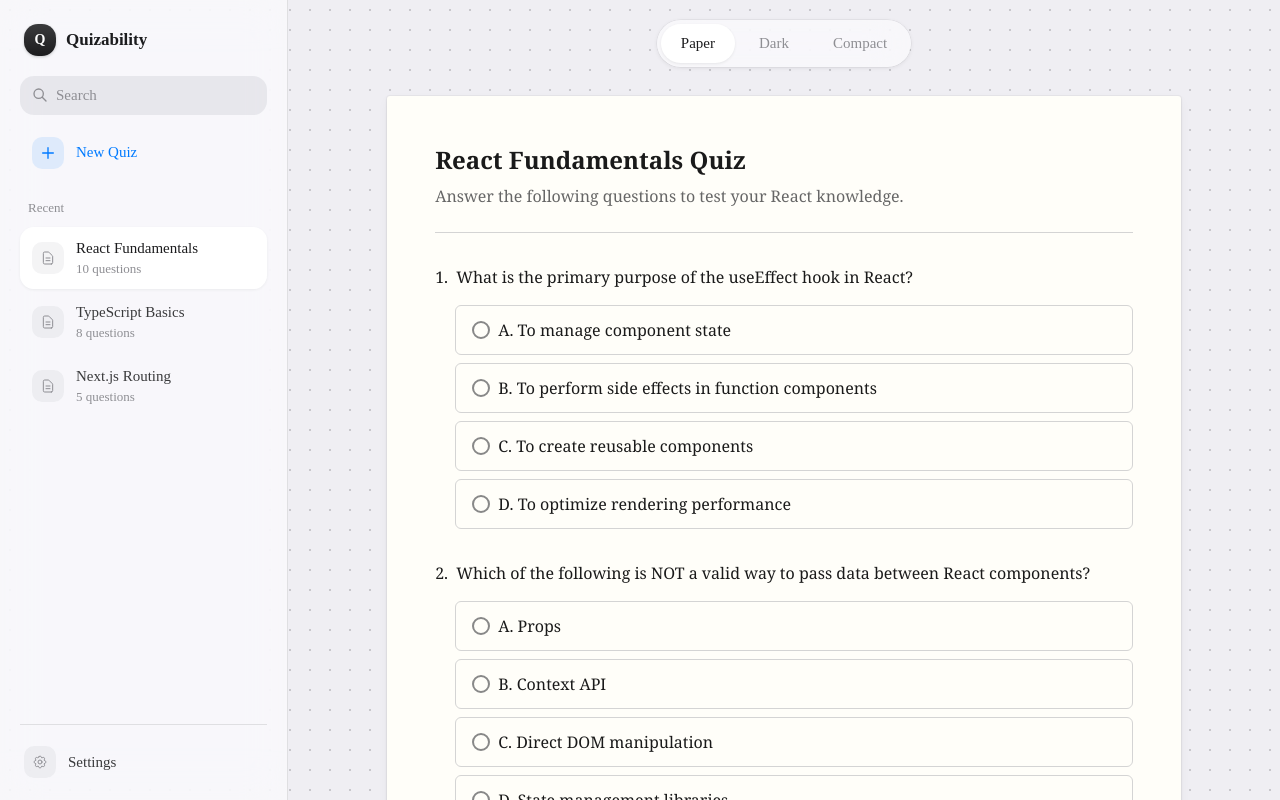
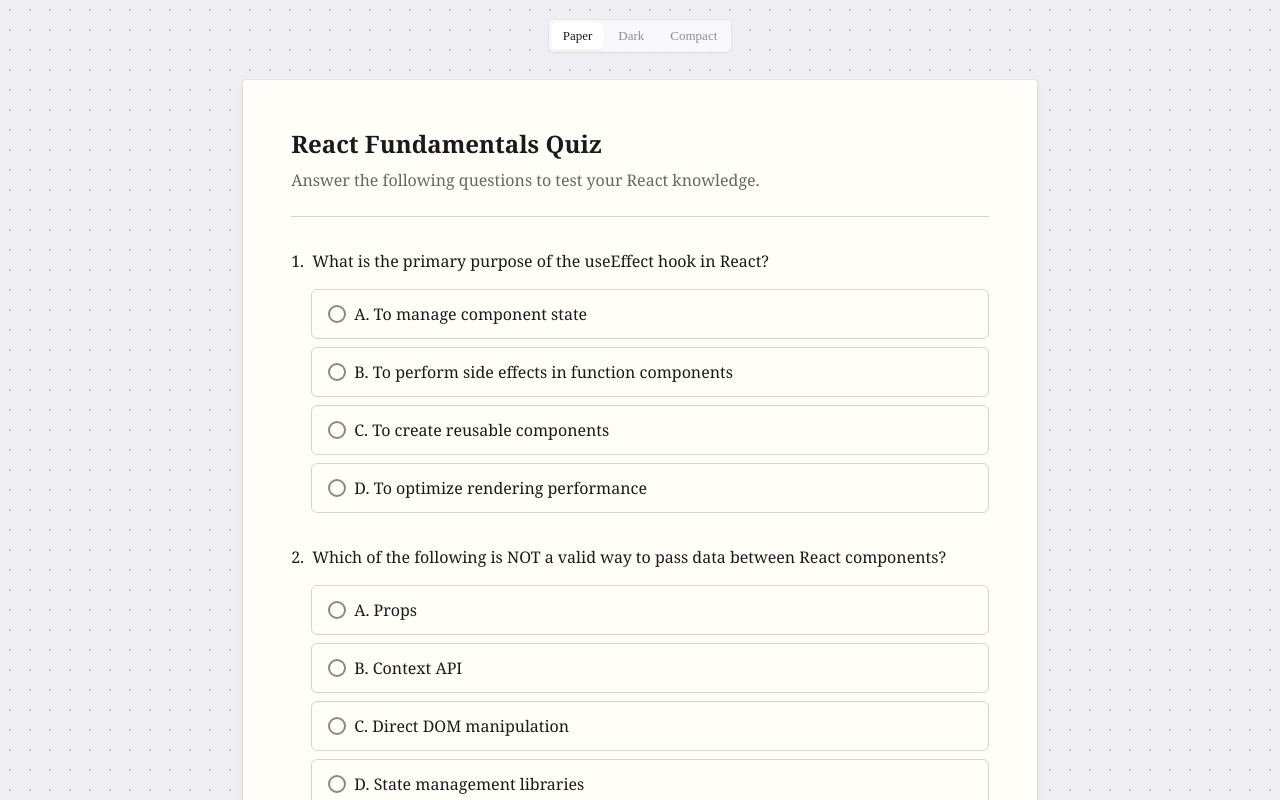
Before and after one commit to 0xjeffro/quizability, a Next.js app: page / in a window 1280 px wide. Shown: the top 800 px of the page. Built offline with nearby package versions, Linux system fonts and the light colour scheme.

Commit message:
feat: refactor layout by removing sidebar and adjusting main content area

```diff
--- a/app/page.tsx
+++ b/app/page.tsx
@@ -27,12 +27,6 @@ const sampleQuestion2 = {
   ],
 };
 
-const quizzes = [
-  { id: 1, title: "React Fundamentals", questions: 10, active: true },
-  { id: 2, title: "TypeScript Basics", questions: 8, active: false },
-  { id: 3, title: "Next.js Routing", questions: 5, active: false },
-];
-
 export default function Home() {
   const [theme, setTheme] = useState<PaperTheme>("paper");
 
@@ -46,184 +40,29 @@ export default function Home() {
         backgroundSize: "20px 20px",
       }}
     >
-      {/* Sidebar - iOS style */}
-      <aside
-        className="fixed left-0 top-0 bottom-0 w-72 p-3 z-20"
-        style={{
-          background: "rgba(251, 251, 253, 0.72)",
-          backdropFilter: "saturate(180%) blur(20px)",
-          WebkitBackdropFilter: "saturate(180%) blur(20px)",
-          borderRight: "0.5px solid rgba(0, 0, 0, 0.1)",
-        }}
-      >
-        {/* Logo */}
-        <div className="flex items-center gap-2.5 px-3 py-3 mb-2">
+      {/* Floating toolbar */}
+      <div className="fixed top-5 left-0 right-0 flex justify-center z-10 pointer-events-none">
           <div
-            className="w-8 h-8 rounded-xl flex items-center justify-center"
+            className="flex items-center gap-0.5 p-0.5 rounded pointer-events-auto"
             style={{
-              background: "linear-gradient(180deg, #3a3a3c 0%, #1c1c1e 100%)",
-              boxShadow: "0 1px 3px rgba(0,0,0,0.2)",
-            }}
-          >
-            <span className="text-white text-sm font-semibold">Q</span>
-          </div>
-          <span className="font-semibold text-[#1c1c1e] text-[17px]">
-            Quizability
-          </span>
-        </div>
-
-        {/* Search Bar */}
-        <div className="px-2 mb-3">
-          <div
-            className="flex items-center gap-2 px-3 py-2 rounded-xl"
-            style={{ background: "rgba(118, 118, 128, 0.12)" }}
-          >
-            <svg
-              className="w-4 h-4 text-[#8e8e93]"
-              fill="none"
-              stroke="currentColor"
-              viewBox="0 0 24 24"
-            >
-              <path
-                strokeLinecap="round"
-                strokeLinejoin="round"
-                strokeWidth={2}
-                d="M21 21l-6-6m2-5a7 7 0 11-14 0 7 7 0 0114 0z"
-              />
-            </svg>
-            <span className="text-[#8e8e93] text-[15px]">Search</span>
-          </div>
-        </div>
-
-        {/* New Quiz Button */}
-        <div className="px-2 mb-2">
-          <button className="w-full flex items-center gap-3 px-3 py-2.5 rounded-xl text-[15px] text-[#007aff] hover:bg-white/50 active:bg-white/70 transition-all active:scale-[0.98]">
-            <div
-              className="w-8 h-8 rounded-lg flex items-center justify-center"
-              style={{ background: "rgba(0, 122, 255, 0.1)" }}
-            >
-              <svg className="w-4 h-4" fill="none" stroke="currentColor" viewBox="0 0 24 24">
-                <path strokeLinecap="round" strokeLinejoin="round" strokeWidth={2} d="M12 4v16m8-8H4" />
-              </svg>
-            </div>
-            New Quiz
-          </button>
-        </div>
-
-        {/* Section Label */}
-        <div className="px-4 py-2">
-          <span className="text-[13px] font-medium text-[#8e8e93]">
-            Recent
-          </span>
-        </div>
-
-        {/* Quiz List */}
-        <nav className="px-2 space-y-0.5">
-          {quizzes.map((quiz) => (
-            <a
-              key={quiz.id}
-              href="#"
-              className={`flex items-center gap-3 px-3 py-2.5 rounded-xl text-[15px] transition-all active:scale-[0.98] ${
-                quiz.active
-                  ? "bg-white/90 shadow-sm"
-                  : "hover:bg-white/50 active:bg-white/70"
-              }`}
-              style={quiz.active ? { boxShadow: "0 1px 3px rgba(0,0,0,0.06)" } : {}}
-            >
-              <div
-                className="w-8 h-8 rounded-lg flex items-center justify-center"
-                style={{ background: "rgba(118, 118, 128, 0.08)" }}
-              >
-                <svg
-                  className="w-4 h-4 text-[#8e8e93]"
-                  fill="none"
-                  stroke="currentColor"
-                  viewBox="0 0 24 24"
-                >
-                  <path
-                    strokeLinecap="round"
-                    strokeLinejoin="round"
-                    strokeWidth={1.5}
-                    d="M9 12h6m-6 4h6m2 5H7a2 2 0 01-2-2V5a2 2 0 012-2h5.586a1 1 0 01.707.293l5.414 5.414a1 1 0 01.293.707V19a2 2 0 01-2 2z"
-                  />
-                </svg>
-              </div>
-              <div className="flex-1 min-w-0">
-                <div className={`truncate ${quiz.active ? "text-[#1c1c1e]" : "text-[#3a3a3c]"}`}>
-                  {quiz.title}
-                </div>
-                <div className="text-[13px] text-[#8e8e93]">
-                  {quiz.questions} questions
-                </div>
-              </div>
-            </a>
-          ))}
-        </nav>
-
-        {/* Bottom Section */}
-        <div className="absolute bottom-3 left-3 right-3">
-          <div
-            className="mx-2 mb-3"
-            style={{ height: "0.5px", background: "rgba(0, 0, 0, 0.1)" }}
-          />
-          <a
-            href="#"
-            className="flex items-center gap-3 px-3 py-2.5 rounded-xl text-[15px] text-[#3a3a3c] hover:bg-white/50 active:bg-white/70 transition-all active:scale-[0.98]"
-          >
-            <div
-              className="w-8 h-8 rounded-lg flex items-center justify-center"
-              style={{ background: "rgba(118, 118, 128, 0.08)" }}
-            >
-              <svg
-                className="w-4 h-4 text-[#8e8e93]"
-                fill="none"
-                stroke="currentColor"
-                viewBox="0 0 24 24"
-              >
-                <path
-                  strokeLinecap="round"
-                  strokeLinejoin="round"
-                  strokeWidth={1.5}
-                  d="M10.325 4.317c.426-1.756 2.924-1.756 3.35 0a1.724 1.724 0 002.573 1.066c1.543-.94 3.31.826 2.37 2.37a1.724 1.724 0 001.065 2.572c1.756.426 1.756 2.924 0 3.35a1.724 1.724 0 00-1.066 2.573c.94 1.543-.826 3.31-2.37 2.37a1.724 1.724 0 00-2.572 1.065c-.426 1.756-2.924 1.756-3.35 0a1.724 1.724 0 00-2.573-1.066c-1.543.94-3.31-.826-2.37-2.37a1.724 1.724 0 00-1.065-2.572c-1.756-.426-1.756-2.924 0-3.35a1.724 1.724 0 001.066-2.573c-.94-1.543.826-3.31 2.37-2.37.996.608 2.296.07 2.572-1.065z"
-                />
-                <path
-                  strokeLinecap="round"
-                  strokeLinejoin="round"
-                  strokeWidth={1.5}
-                  d="M15 12a3 3 0 11-6 0 3 3 0 016 0z"
-                />
-              </svg>
-            </div>
-            Settings
-          </a>
-        </div>
-      </aside>
-
-      {/* Main Area */}
-      <div className="pl-72">
-        {/* Floating toolbar - iOS pill style */}
-        <div className="fixed top-5 left-72 right-0 flex justify-center z-10 pointer-events-none">
-          <div
-            className="flex items-center gap-1 p-1 rounded-full pointer-events-auto"
-            style={{
-              background: "rgba(251, 251, 253, 0.72)",
+              background: "rgba(251, 251, 253, 0.8)",
               backdropFilter: "saturate(180%) blur(20px)",
               WebkitBackdropFilter: "saturate(180%) blur(20px)",
-              boxShadow: "0 1px 4px rgba(0,0,0,0.08), 0 0 0 0.5px rgba(0,0,0,0.08)",
+              boxShadow: "0 1px 3px rgba(0,0,0,0.06), 0 0 0 0.5px rgba(0,0,0,0.06)",
             }}
           >
             {(["paper", "dark", "compact"] as const).map((t) => (
               <button
                 key={t}
                 onClick={() => setTheme(t)}
-                className={`px-5 py-2 text-[15px] rounded-full transition-all active:scale-[0.96] capitalize ${
+                className={`px-3 py-1 text-[13px] rounded-sm transition-all capitalize ${
                   theme === t
-                    ? "bg-white text-[#1c1c1e] shadow-sm"
+                    ? "bg-white text-[#1c1c1e]"
                     : "text-[#8e8e93] hover:text-[#3a3a3c]"
                 }`}
                 style={
                   theme === t
-                    ? { boxShadow: "0 1px 3px rgba(0,0,0,0.08)" }
+                    ? { boxShadow: "0 1px 2px rgba(0,0,0,0.06)" }
                     : {}
                 }
               >
@@ -233,8 +72,8 @@ export default function Home() {
           </div>
         </div>
 
-        {/* Main content area */}
-        <main className="pt-24 pb-16 px-8">
+      {/* Main content area */}
+      <main className="pt-20 pb-16 px-4">
           <Paper theme={theme}>
             <header
               className="mb-8 pb-6"
@@ -252,7 +91,6 @@ export default function Home() {
             <MCQQuestion {...sampleQuestion2} />
           </Paper>
         </main>
-      </div>
     </div>
   );
 }
```
